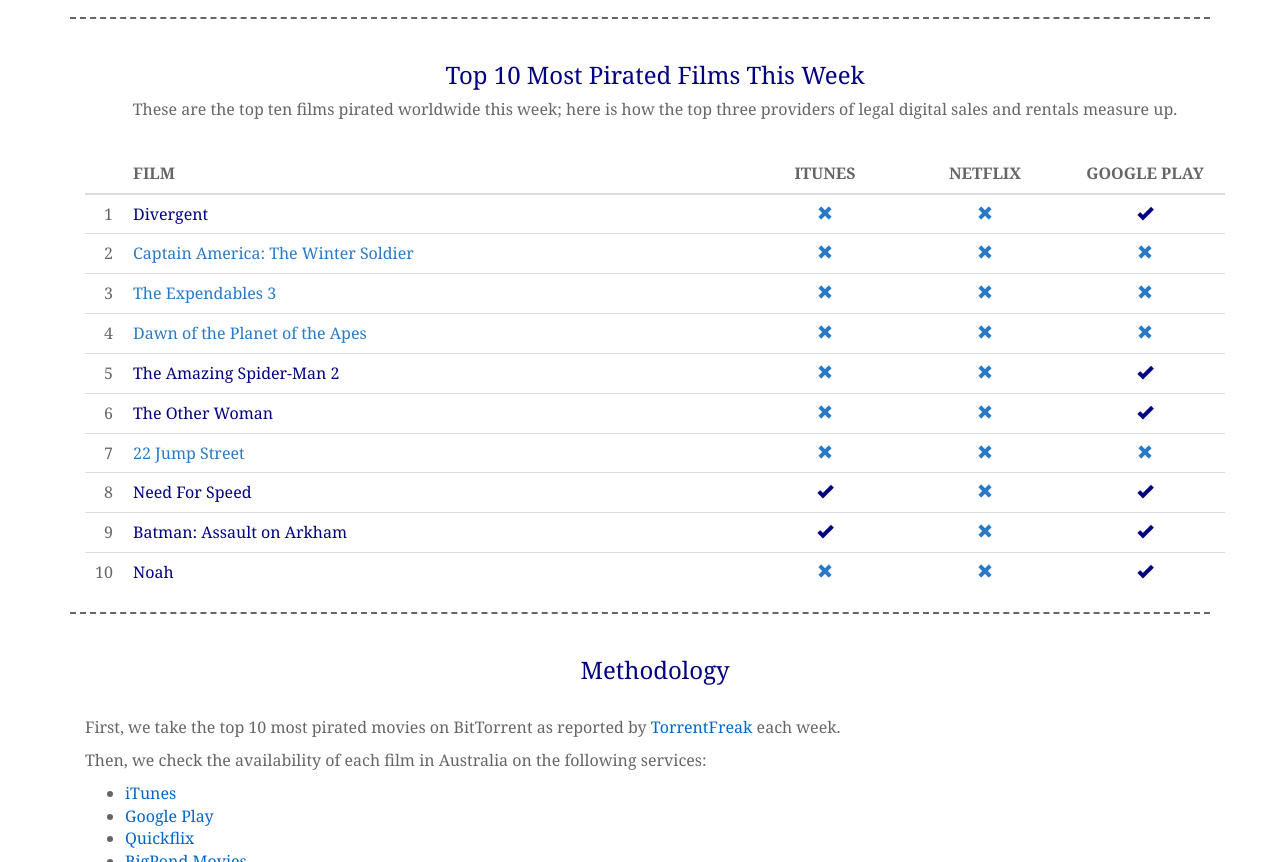
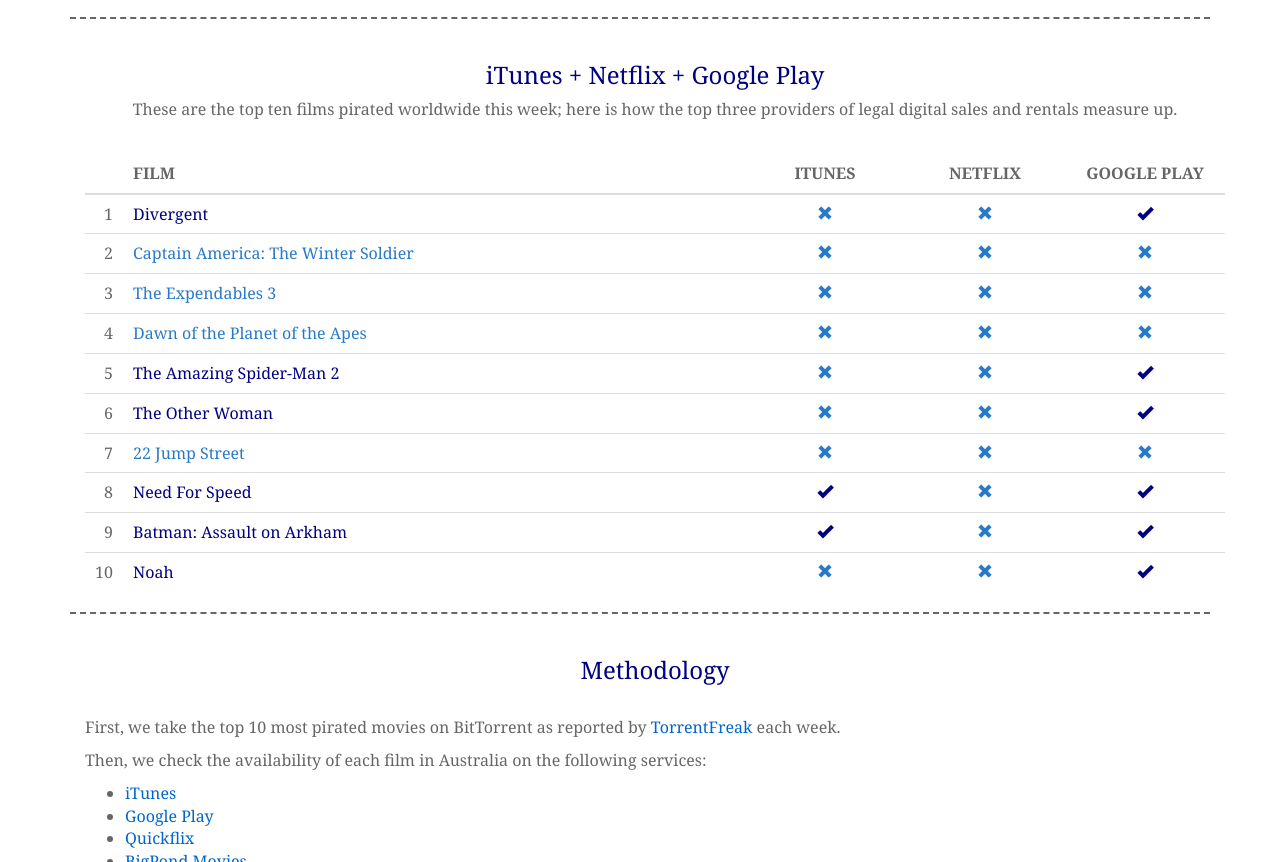
Before and after one commit to AlanI-xx/efa-caniwatchit, a plain HTML site: page index.html in a window 1280 px wide. Shown: the part 1316-2178 px from the top of the page. Drawn offline with nearby package versions, Linux system fonts and the light colour scheme; some packages are replaced by stand-ins of ours; a script that the page names is missing.

Commit message:
Minor text change for clarity

```diff
--- a/index.html
+++ b/index.html
@@ -221,7 +221,7 @@
 	<!-- TABLE - NETFLIX GOOGLEPLAY ITUNES -->
 
 		<div class="container">
-			<h3>Top 10 Most Pirated Films This Week</h3>
+			<h3>iTunes + Netflix + Google Play</h3>
 			<p align="center">These are the top ten films pirated worldwide this week; here is how the top three providers of legal digital sales and rentals measure up.</p>
 
 			<br>
```
